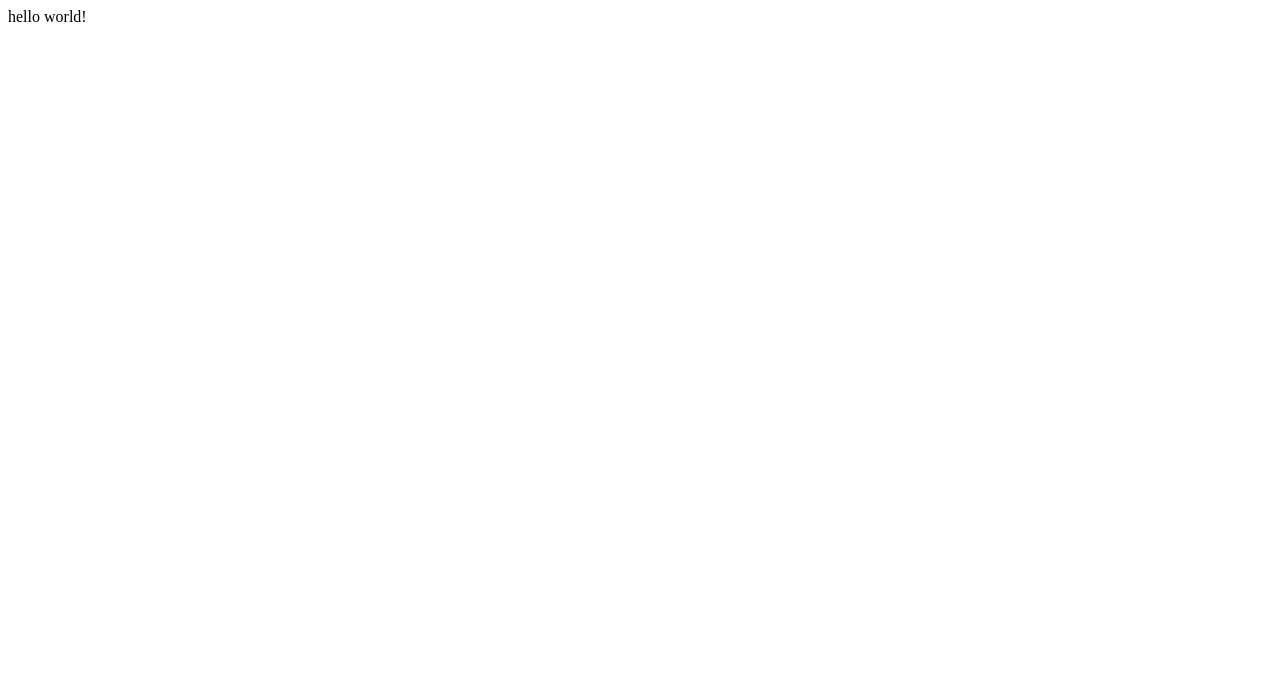
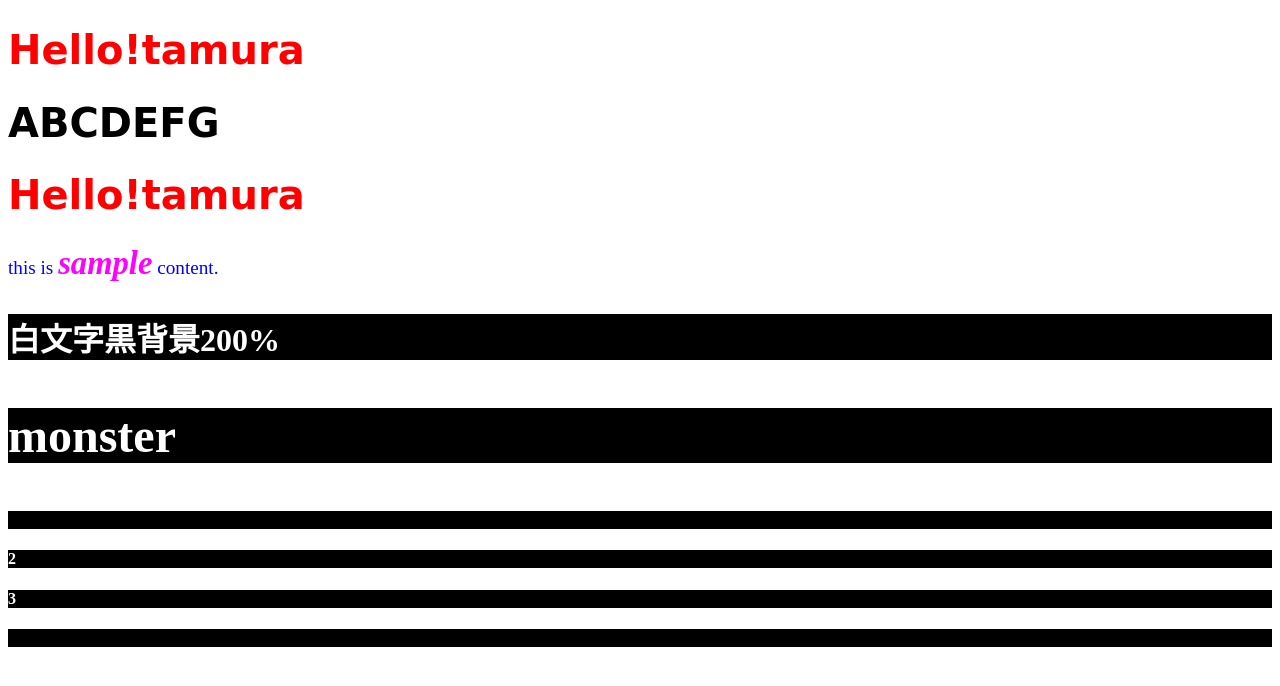
Before and after one commit to nyakki226/sample, a plain HTML site: page index.html in a window 1280 px wide. Drawn offline with Linux system fonts and the light colour scheme.

Commit message:
Update index.html

```diff
--- a/index.html
+++ b/index.html
@@ -1 +1,61 @@
-hello world!
+<!DOCTYPE html>
+<html lang="ja">
+<head>
+    <meta charset="UTF-8">
+    <meta http-equiv="X-UA-Compatible" content="IE=edge">
+    <meta name="viewport" content="width=device-width, initial-scale=1.0">
+    <title>page2</title>
+    <style>
+        /*   コメント   */
+        /*
+        この間ならコメント書けます！
+        */
+        h1 {
+            font-size: 2.5em;
+            font-family: cursive;
+            color: #ff0000;
+        }
+        h2 {
+            font-size: 2.0em;
+            font-family: fantasy;
+            color: rgb(0,255,255)
+        }
+        p {
+            font-size: 1.2em;
+            font-family: sens-serif;
+            color: blue;
+        }
+        span {
+            font: bold italic 1.7em sens-serif;
+            color: magenta;
+        }
+        h3 {
+            font-size: 200%;
+            background-color: black;
+            color: rgb(255, 255, 255) !important;
+        }
+        #name {
+            color: black;
+        }
+        h4 {
+            background-color: black;
+        }
+        .shiro {
+            color: white;
+        }
+    </style>
+</head>
+<body>
+    <!--   コメント  -->
+    <h1>Hello!tamura</h1>
+    <h1 id="name">ABCDEFG</h1>
+    <h1>Hello!tamura</h1>
+    <p>this is <span>sample</span> content.</p>
+    <h3>白文字黒背景200%</h3>
+    <h3 style="color: #00ff00; font-size: 300%;">monster</h3>
+    <h4>1</h4>
+    <h4 class="shiro">2</h4>
+    <h4 class="shiro">3</h4>
+    <h4>4</h4>
+</body>
+</html>
```
